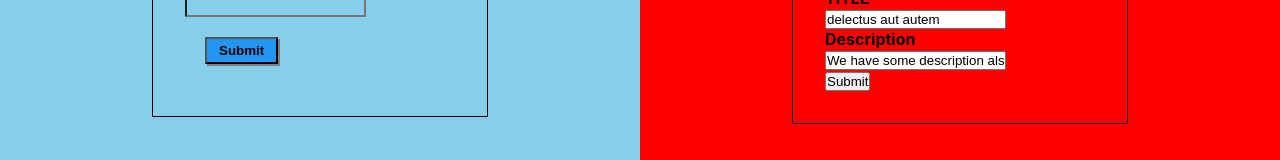
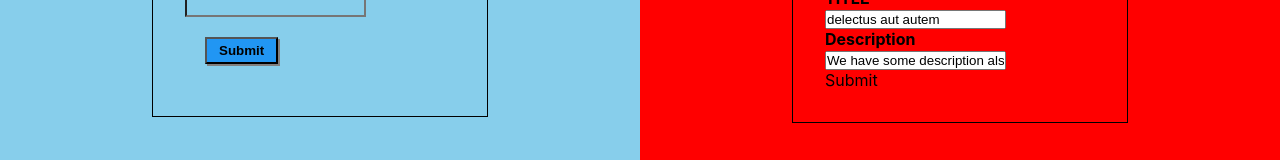
Before and after one commit to saharshg29/task3, a React (Create React App) app: page /1 in a window 1280 px wide. Shown: the part 567-727 px from the top of the page. Built offline with nearby package versions, Linux system fonts and the light colour scheme.

Commit message:
CRUD operation finished

```diff
--- a/src/components/Update.jsx
+++ b/src/components/Update.jsx
@@ -3,7 +3,6 @@ import { useDispatch } from "react-redux";
 import { useSelector } from "react-redux";
 import { useNavigate, useParams } from "react-router-dom";
 import { Edit, Get } from "../action/Actions";
-import uniqid from "uniqid";
 import Delete from "@material-ui/icons/Delete";
 import { DeleteTask } from "../action/Actions";
 import "./Style/update.css";
@@ -24,16 +23,18 @@ export default function Update(task) {
     dispatch(Get(id));
   }, [Store, id]);
 
+  console.log([id, Title, Desc]);
+
   const onUpdateTask = (e) => {
-    e.prevent.default();
+    e.preventDefault();
 
-    const updatedTask = Object.assign(task, {
-      id: id,
-      title: Title,
-      description: Desc,
-    });
+    // const updatedTask = Object.assign(task, {
+    //   // id: id,
+    //   title: Title,
+    //   description: Desc,
+    // });
 
-    dispatch(Edit(updatedTask));
+
   };
 
   return (
@@ -69,7 +70,21 @@ export default function Update(task) {
             onChange={(e) => setDesc(e.target.value)}
           />
           <br />
-          <button onClick={(e) => {}}>Submit</button>
+          <span
+            itemType="button"
+            onClick={(e) => {
+              let updatedTask = {
+                id: id,
+                title: Title,
+                description: Desc
+              }
+
+              dispatch(Edit(updatedTask));
+            }}
+          >
+            {" "}
+            Submit
+          </span>
         </form>
       </div>
     </>
--- a/src/reducer/Reducer.jsx
+++ b/src/reducer/Reducer.jsx
@@ -9,7 +9,6 @@ import {
 export function Reducer(state = initialState, action) {
   switch (action.type) {
     case CREATE_TASK: {
-      console.log("add reducer", action.payload);
       return { ...state, todo: [action.payload, ...state.todo] };
     }
 
@@ -25,6 +24,7 @@ export function Reducer(state = initialState, action) {
       };
 
     case UPDATE_TASK: {
+      console.log('edit reducer',action.payload)
       return {
         ...state,
         todo: state.todo.map((task) =>
```
